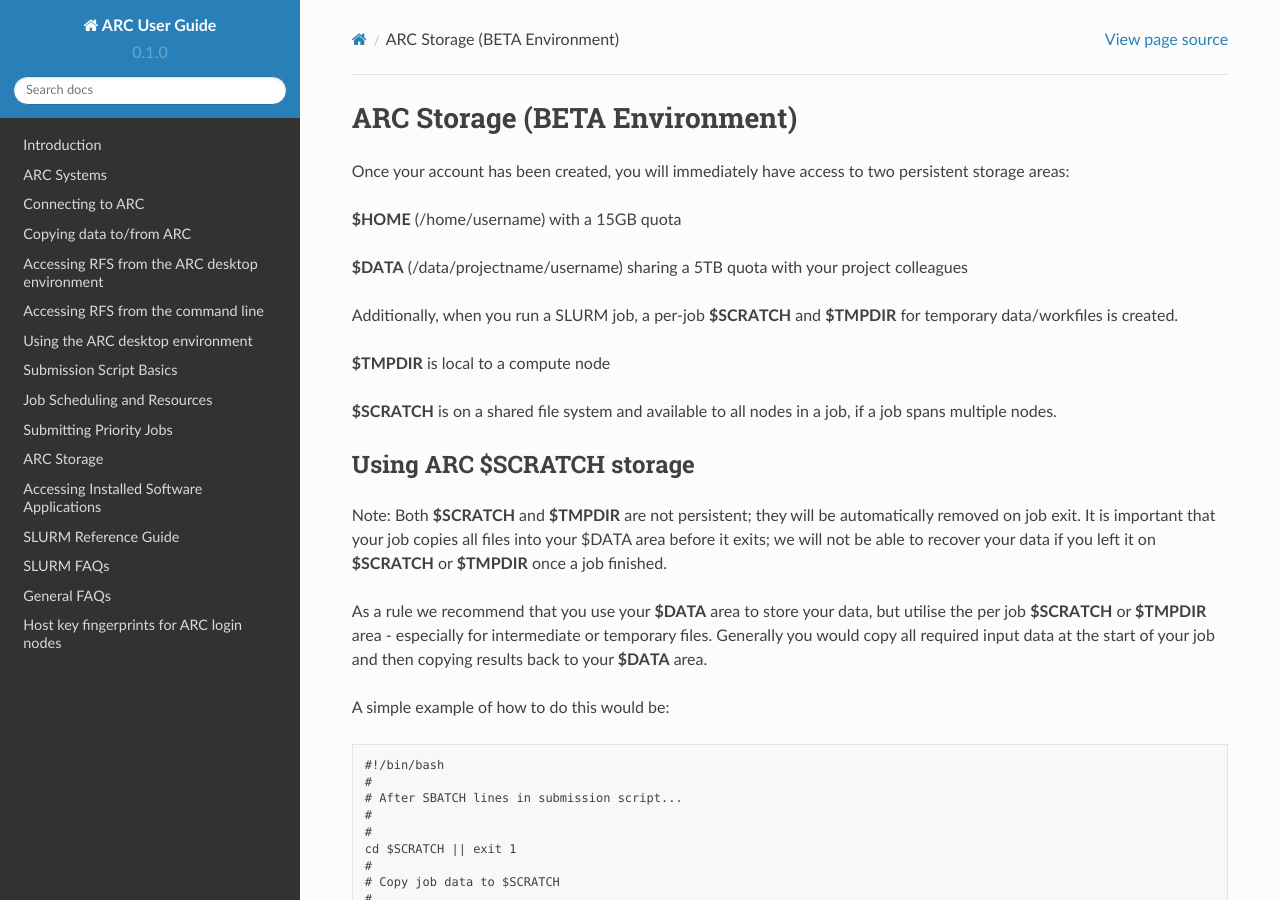
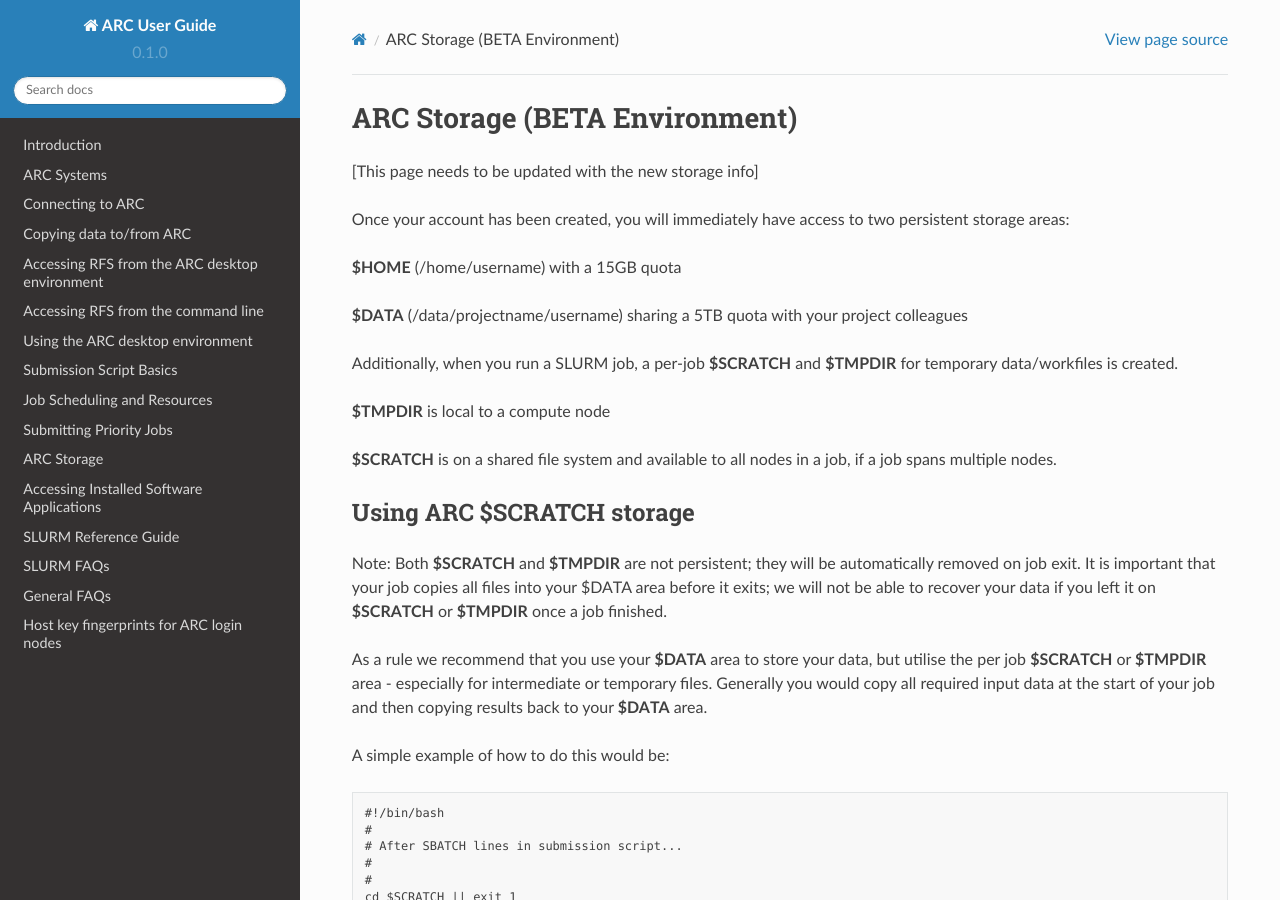
Before and after one commit to tina-friedrich/arc-user-guide, a Sphinx documentation site: the page built from docs/source/arc-storage-beta.rst, in a window 1280 px wide and 900 px high. Built offline with Sphinx 7.4.7 and the Read the Docs theme 2.0.0, drawn with Linux system fonts in a browser that asks for light colours.

Commit message:
Update arc-storage-beta.rst

```diff
--- a/docs/source/arc-storage-beta.rst
+++ b/docs/source/arc-storage-beta.rst
@@ -1,5 +1,8 @@
 ARC Storage (BETA Environment)
 ==============================
+
+[This page needs to be updated with the new storage info]
+
 
 Once your account has been created, you will immediately have access to two persistent storage areas:
 
```
